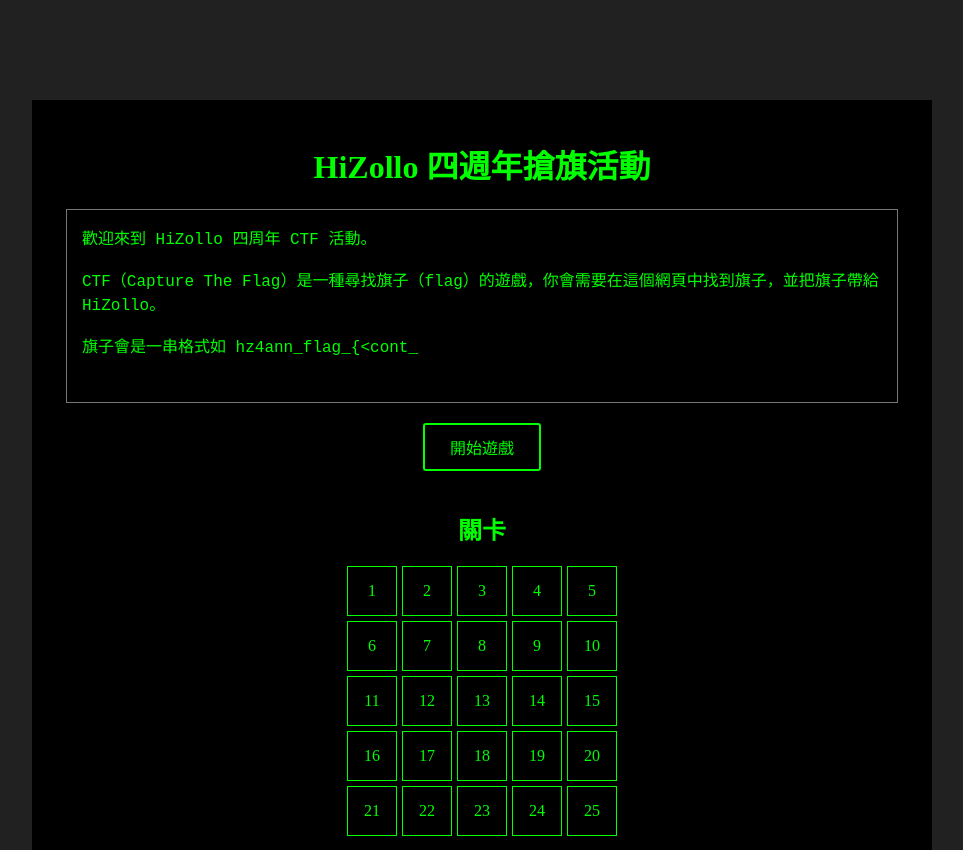
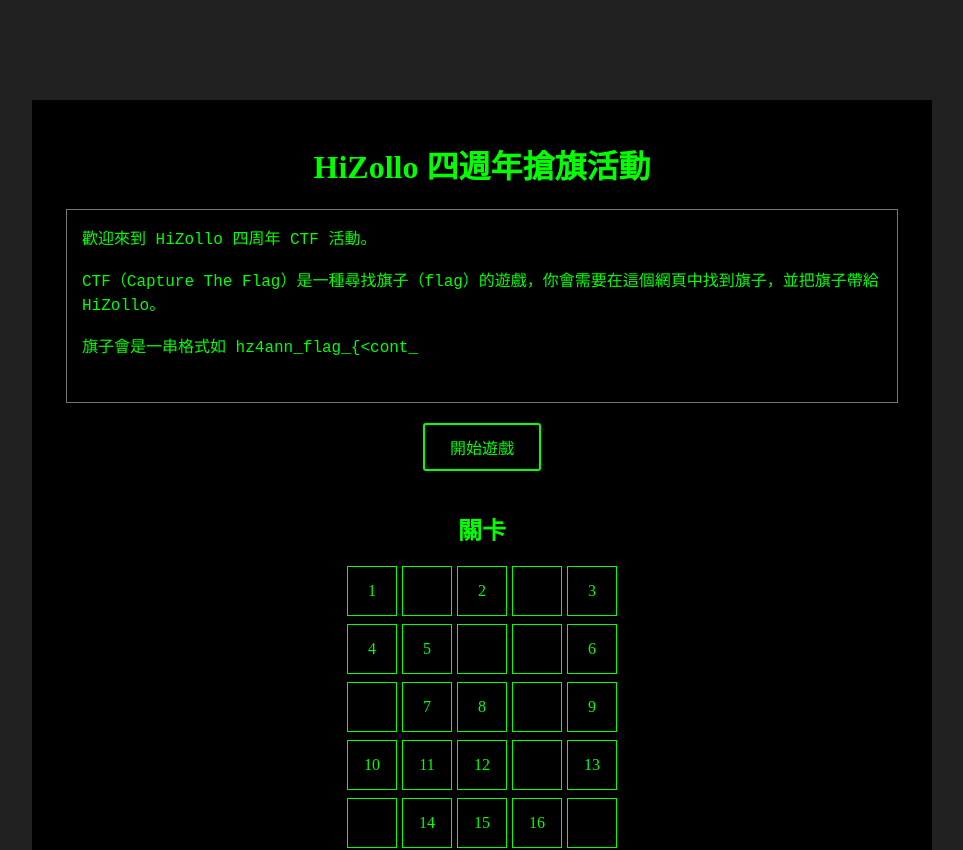
Before and after one commit to HiZollo/hz4ann-flag, a Next.js app: page / in a window 1280 px wide. Shown: the top 850 px of the page, without its empty margins (158-1121 px from the left). Built offline with nearby package versions, Linux system fonts and the light colour scheme.

Commit message:
chore: add null button to make 5x5 home lightsup

```diff
--- a/components/homeButtons.tsx
+++ b/components/homeButtons.tsx
@@ -8,6 +8,24 @@
 import Flags from '@/data/flags.json'
 
 const Game = createContext(new LightsUp());
+
+function __(index: number, url: string) {
+  return { index, url }
+}
+
+const skipped_level = [
+  __(2, "/"),
+  __(4, "/"),
+  __(8, "/"),
+  __(9, "/"),
+  __(11, "/"),
+  __(14, "/"),
+  __(19, "/"),
+  __(21, "/"),
+  __(25, "/")
+]
+
+const skipped_level_num = skipped_level.map(v => v.index)
 
 function HomeButtons() {
   const [game, setGame] = useState(new LightsUp())
@@ -64,10 +82,11 @@
 
   const state = game.board[row][col]
 
-  return (
-    <Link
+  if (skipped_level_num.includes(index)) {
+    const { url } = skipped_level.find(v => v.index === index)!
+    return <Link
       className={styles.levelButtonLink}
-      href={`/levels/${index < 5 ? index : index + 1}`}
+      href={url}
       onClick={() => flip(row, col)}
       onContextMenu={() => flip(row, col)}
     >
@@ -75,7 +94,28 @@
         [styles.light]: state,
         [styles.dark]: !state
       })}>
-        {index}
+      </button>
+    </Link>
+  }
+
+  const skipped_level_count = skipped_level
+    .filter(v => v.index < index)
+    .length
+
+  const real_index = index - skipped_level_count
+
+  return (
+    <Link
+      className={styles.levelButtonLink}
+      href={`/levels/${real_index < 5 ? real_index : real_index + 1}`}
+      onClick={() => flip(row, col)}
+      onContextMenu={() => flip(row, col)}
+    >
+      <button className={$(styles.levelButton, {
+        [styles.light]: state,
+        [styles.dark]: !state
+      })}>
+        {real_index}
       </button>
     </Link>
   );
--- a/utils/LightsUp.ts
+++ b/utils/LightsUp.ts
@@ -5,9 +5,14 @@
   private readonly boardSize: number = 5
 
   constructor() {
-    for (const i of [0, 1, 2, 3, 4]) {
+    const util_arr = Array.from(
+      { length: this.boardSize },
+      (_, i) => i
+    )
+
+    for (const i of util_arr) {
       this.board.push([])
-      for (const _ of [0, 1, 2, 3, 4]) {
+      for (const _ of util_arr) {
         this.board[i].push(false)
       }
     }
@@ -20,7 +25,7 @@
       const nr = x + dr, nc = y + dc
       if (0 <= nr && nr < this.boardSize && 0 <= nc && nc < this.boardSize) {
         this.board[nr][nc] = !this.board[nr][nc]
-        this.state ^= 2**(nr*5 + nc)
+        this.state ^= 2**(nr*this.boardSize + nc)
       }
     })
   }
```
